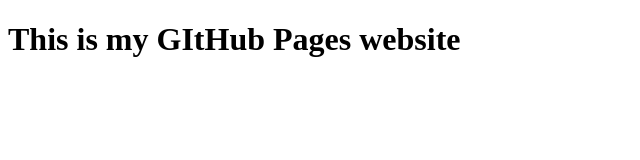
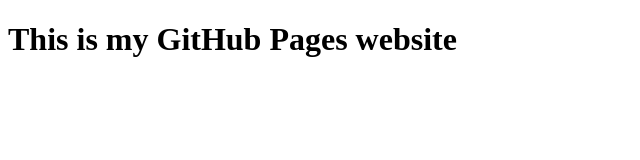
Before and after one commit to wpetrow/wpetrow.github.io, a plain HTML site: page index.html in a window 1280 px wide. Shown: the full height of the page, 0-640 px from the left. Drawn offline with Linux system fonts and the light colour scheme.

Commit message:
Excessive capitals deleted

```diff
--- a/index.html
+++ b/index.html
@@ -6,6 +6,6 @@
         </title>
     </head>
     <body>
-        <h1>This is my GItHub Pages website</h1>
+        <h1>This is my GitHub Pages website</h1>
     </body>
 </html>
```
